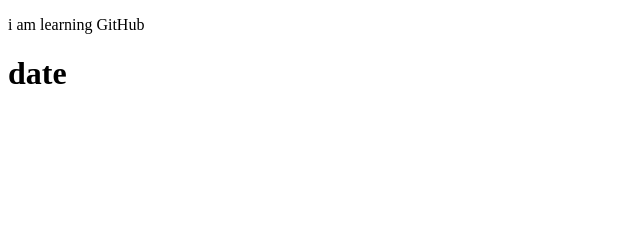
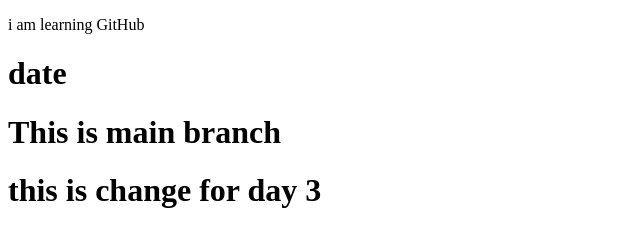
Before and after one commit to MuhammadSajjad15/first-repo, a plain HTML site: page index.html in a window 1280 px wide. Shown: the whole page, without its empty margins (0-640 px from the left). Drawn offline with Linux system fonts and the light colour scheme.

Commit message:
this change i made on 3rd day in main branch

```diff
--- a/index.html
+++ b/index.html
@@ -8,5 +8,7 @@
 <body>
     <p>i am learning GitHub</p>
     <h1>date</h1>
+    <h1>This is main branch</h1>
+    <h1>this is change for day 3</h1>
 </body>
 </html>
```
